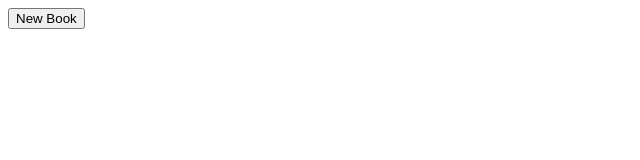
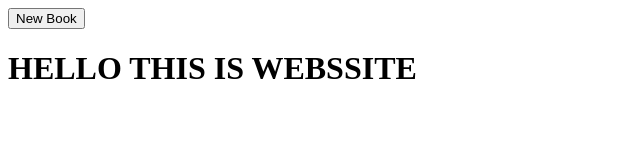
Before and after one commit to perrym-g/library-TOP, a plain HTML site: page index.html in a window 1280 px wide. Shown: the whole page, without its empty margins (0-640 px from the left). Drawn offline with Linux system fonts and the light colour scheme.

Commit message:
cli testing

```diff
--- a/index.html
+++ b/index.html
@@ -1,11 +1,13 @@
 <!DOCTYPE html>
 <html lang="en">
+
 <head>
     <meta charset="UTF-8">
     <meta name="viewport" content="width=device-width, initial-scale=1.0">
     <title>Library</title>
     <link rel="stylesheet" href="style.css">
 </head>
+
 <body>
 
     <dialog>
@@ -34,9 +36,11 @@
     </dialog>
     <button>New Book</button>
 
+    <h1>HELLO THIS IS WEBSSITE</h1>
 
     <div class="display" id="display">
     </div>
     <script src="script.js"></script>
 </body>
+
 </html>
```
